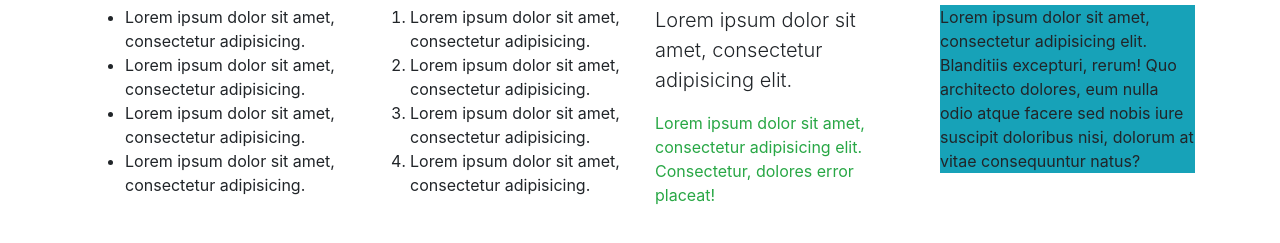
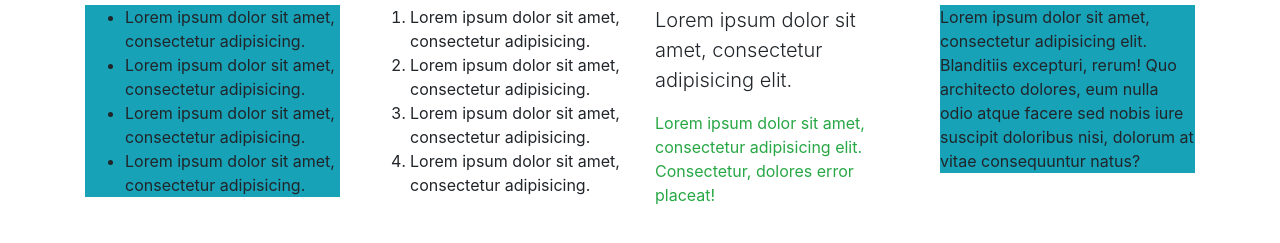
Before and after one commit to ksawerygroup/bootstrap-codeberry, a plain HTML site: page index.html in a window 1280 px wide. Shown: the part 243-486 px from the top of the page. Drawn offline with nearby package versions, Linux system fonts and the light colour scheme.

Commit message:
add base file  structure

```diff
--- a/index.html
+++ b/index.html
@@ -15,7 +15,7 @@
     </div>
     <div class="row">
       <div class="col-lg-3">
-       <ul>
+       <ul class="bg-info">
       <li>Lorem ipsum dolor sit amet, consectetur adipisicing.</li>
       <li>Lorem ipsum dolor sit amet, consectetur adipisicing.</li>
       <li>Lorem ipsum dolor sit amet, consectetur adipisicing.</li>
```
